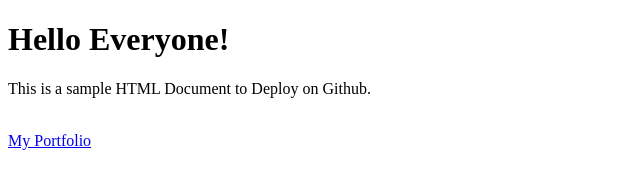
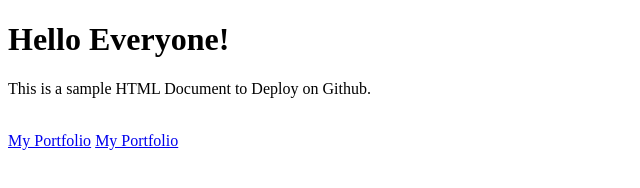
Before and after one commit to PiyushJain0844/Web-Designing-Project, a plain HTML site: page index.html in a window 1280 px wide. Shown: the whole page, without its empty margins (0-640 px from the left). Drawn offline with Linux system fonts and the light colour scheme.

Commit message:
Added Google website Deployed Page

```diff
--- a/index.html
+++ b/index.html
@@ -11,6 +11,7 @@
     <p> This is a sample HTML Document to Deploy on Github. </p>
     <br>
     <a href="MyPortfolio.html">My Portfolio</a>
+    <a href="Google.html">My Portfolio</a>
 
 </body>
 </html>
```
